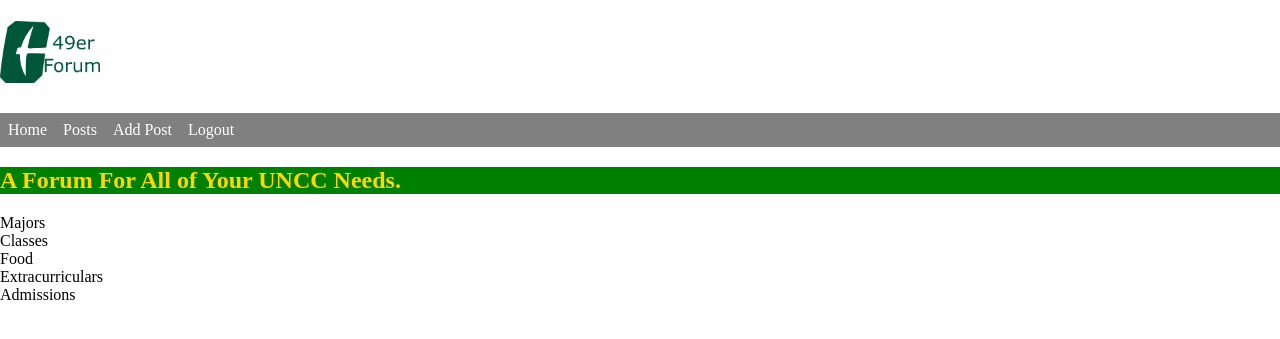
After one commit to Michael-Fenn/Team26, a Flask app: page /posts/categories/food in a window 1280 px wide. The commit adds this page. Shown: the top 339 px of the page. Run offline with Flask 2, Linux system fonts and the light colour scheme; a user stored in the database is signed in; data comes from the database, SQL or seed files in the repository; both versions use the stored data as it was after the commit.

Commit message:
Categories

```diff
--- a/site_files/main.py
+++ b/site_files/main.py
@@ -54,6 +54,7 @@ def new_post():
         if request.method == 'POST':
             #title data
             title = request.form['title']
+            category = request.form['category']
             #post data
             text = request.form['postText']
             #image data
@@ -63,7 +64,7 @@ def new_post():
             today = date.today()
             #format date
             today = today.strftime("%m-%d-%Y")
-            new_record = Post(title, text, image, today, session['user_id'], False)
+            new_record = Post(title, text, image, today, category, session['user_id'], False)
             db.session.add(new_record)
             db.session.commit()
             return redirect(url_for('get_posts'))
@@ -189,6 +190,55 @@ def new_comment(post_id):
 
     else:
         return redirect(url_for('login'))
+
+# THESE ARE THE SUB TOPICS FOR CATEGORIES
+@app.route('/posts/categories/major_posts')
+def get_major_posts():
+    #retrieve user from db
+    if session.get('user'):
+        my_posts = db.session.query(Post).filter_by(user_id=session['user_id'], category="majors").all()
+        return render_template('majors_posts.html', posts=my_posts, user=session['user'])
+    else:
+        return redirect(url_for('login'))
+
+@app.route('/posts/categories/classes')
+def get_classes():
+    #retrieve user from db
+    if session.get('user'):
+        my_posts = db.session.query(Post).filter_by(user_id=session['user_id'], category="classes").all()
+        return render_template('classes_posts.html', posts=my_posts, user=session['user'])
+    else:
+        return redirect(url_for('login'))
+
+
+@app.route('/posts/categories/food')
+def get_food():
+    #retrieve user from db
+    if session.get('user'):
+        my_posts = db.session.query(Post).filter_by(user_id=session['user_id'], category="food").all()
+        return render_template('food_posts.html', posts=my_posts, user=session['user'])
+    else:
+        return redirect(url_for('login'))
+
+@app.route('/posts/categories/extracurriculars')
+def get_extracurriculars():
+    #retrieve user from db
+    if session.get('user'):
+        my_posts = db.session.query(Post).filter_by(user_id=session['user_id'], category="extracurriculars").all()
+        return render_template('extracurriculars_posts.html', posts=my_posts, user=session['user'])
+    else:
+        return redirect(url_for('login'))
+
+
+@app.route('/posts/categories/admissions')
+def get_admissions():
+    #retrieve user from db
+    if session.get('user'):
+        my_posts = db.session.query(Post).filter_by(user_id=session['user_id']).all()
+        return render_template('admissions_posts.html', posts=my_posts, user=session['user'])
+    else:
+        return redirect(url_for('login'))
+
 app.run(host=os.getenv('IP', '127.0.0.1'),port=int(os.getenv('PORT', 5000)),debug=True)
 
 # To see the web page in your web browser, go to the url,
--- a/site_files/models.py
+++ b/site_files/models.py
@@ -19,14 +19,16 @@ class Post(db.Model):
     text = db.Column("text", db.String(100))
     image = db.Column("image", db.BLOB)
     date = db.Column("date", db.String(50))
+    category = db.Column("category", db.String(100))
     user_id = db.Column(db.Integer, db.ForeignKey("user.id"), nullable=False)
     pin_status = db.Column("Pin_Status", db.Boolean)
     comments = db.relationship("Comment", backref="post", cascade="all, delete-orphan", lazy=True)
-    def __init__(self, title, text, image, date, user_id, pin_status):
+    def __init__(self, title, text, image, date, category, user_id, pin_status):
         self.title = title
         self.text = text
         self.image = image
         self.date = date
+        self.category = category
         self.user_id = user_id
         self.pin_status = pin_status
 class User(db.Model):
--- /dev/null
+++ b/site_files/templates/food_posts.html
@@ -0,0 +1,69 @@
+<!DOCTYPE html>
+<html lang="en">
+
+<head>
+    <meta charset="utf-8">
+    <meta name="viewport" content="width=device-width, initial-scale=1">
+    <meta name="description" content="UNCC Forum">
+    <title>UNCC Posts App - View your Posts</title>
+    <!-- styles -->
+    <link rel="stylesheet" href="{{ url_for('static', filename='main.css') }}">
+</head>
+
+<body>
+    <h1>
+        <a href="{{ url_for('index') }}">
+            <img src="{{ url_for('static', filename='49erforum.png') }}" alt="49er forum logo" width="100px"
+                height="62px">
+        </a>
+    </h1>
+    <nav id='navbar'>
+        <nav>
+            <a href="{{url_for('index')}}"> Home</a>
+            <a href="{{url_for('get_posts')}}">Posts</a>
+            <a href="{{url_for('new_post')}}">Add Post</a>
+        </nav>
+        {% if user %}
+        <nav>
+            <a href="{{url_for('logout')}}">Logout</a>
+        </nav>
+        {% else %}
+        <nav>
+            <a href="{{ url_for('login')}}">Sign In</a>
+            <a href="{{ url_for('register')}}">Register</a>
+        </nav>
+        {% endif %}
+    </nav>
+    <h2>A Forum For All of Your UNCC Needs.</h2>
+
+
+    <div  class = 'Category_majors'>
+
+        Majors
+    </div>
+
+    <div  class = 'Category_classes'>
+
+        Classes
+
+    </div>
+
+    <div  class = 'Category_food'>
+
+        Food
+
+    </div>
+
+    <div  class = 'Category_extracurriculars'>
+
+        Extracurriculars
+
+    </div>
+
+    <div  class = 'Category_admissions'>
+        Admissions
+
+    </div>
+
+    </body>
+</html>
--- a/site_files/templates/post.html
+++ b/site_files/templates/post.html
@@ -38,6 +38,7 @@
         <table>
             <tr>
                 <th>Title</th>
+                <th>Category</th>
                 <th>Text</th>
                 <th>Date</th>
                 {% if post.image %}
@@ -46,6 +47,7 @@
             </tr>
             <tr>
                 <td>{{ post.title }}</td>
+                <td>{{ post.category }}</td>
                 <td>{{ post.text }}</td>
                 <td>{{ post.date }}</td>
                 {% if post.image %}
--- a/site_files/templates/posts.html
+++ b/site_files/templates/posts.html
@@ -21,6 +21,11 @@
         <nav>
             <a href="{{url_for('index')}}"> Home</a>
             <a href="{{url_for('get_posts')}}">Posts</a>
+            <a href="{{url_for('get_major_posts')}}">Majors</a>
+            <a href="{{url_for('get_classes')}}">Classes</a>
+            <a href="{{url_for('get_food')}}">Food</a>
+            <a href="{{url_for('get_extracurriculars')}}">Extracurriculars</a>
+            <a href="{{url_for('get_admissions')}}">Admissions</a>
             <a href="{{url_for('new_post')}}">Add Post</a>
         </nav>
         {% if user %}
```
Also changed, not shown: site_files/templates/admissions_posts.html (added, +69 -0 lines), site_files/templates/classes_posts.html (added, +69 -0 lines), site_files/templates/extracurriculars_posts.html (added, +69 -0 lines), site_files/templates/majors_posts.html (added, +69 -0 lines), site_files/templates/new.html (+8 -0 lines), site_files/main.db.
